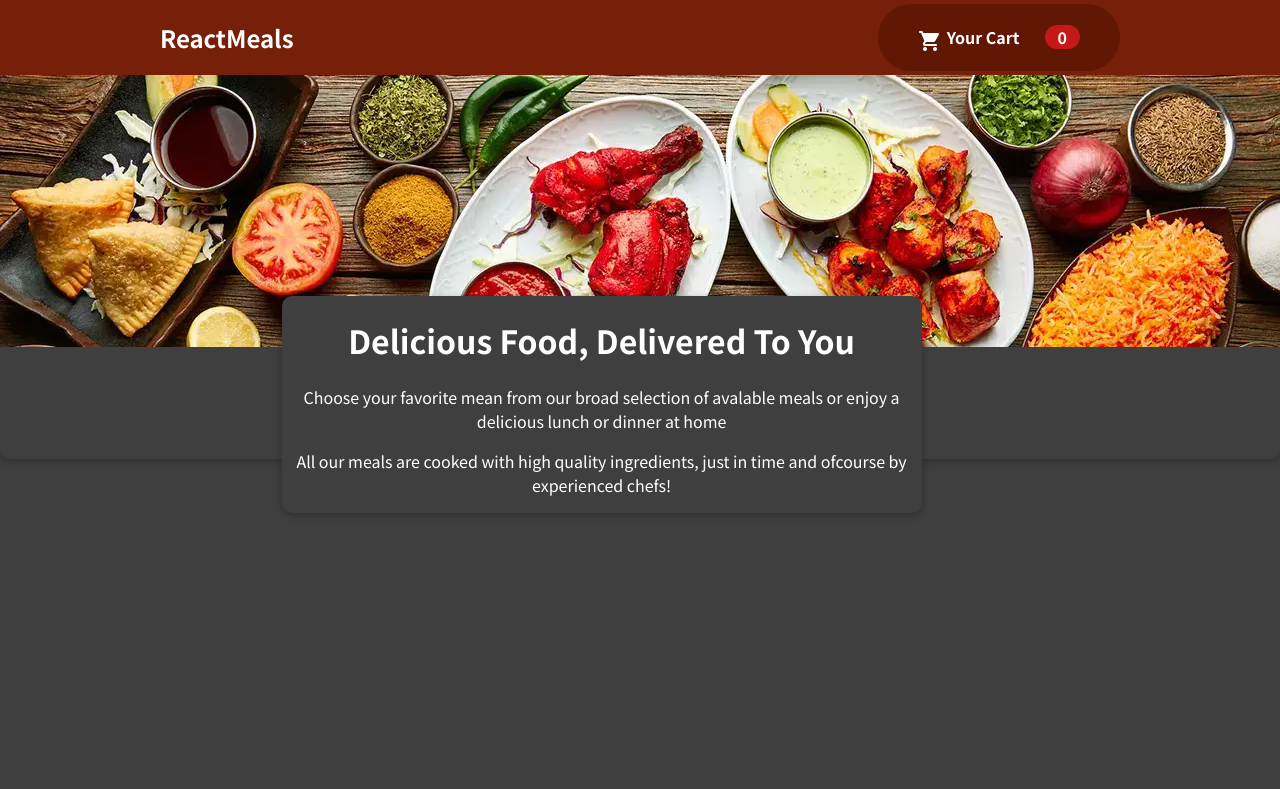
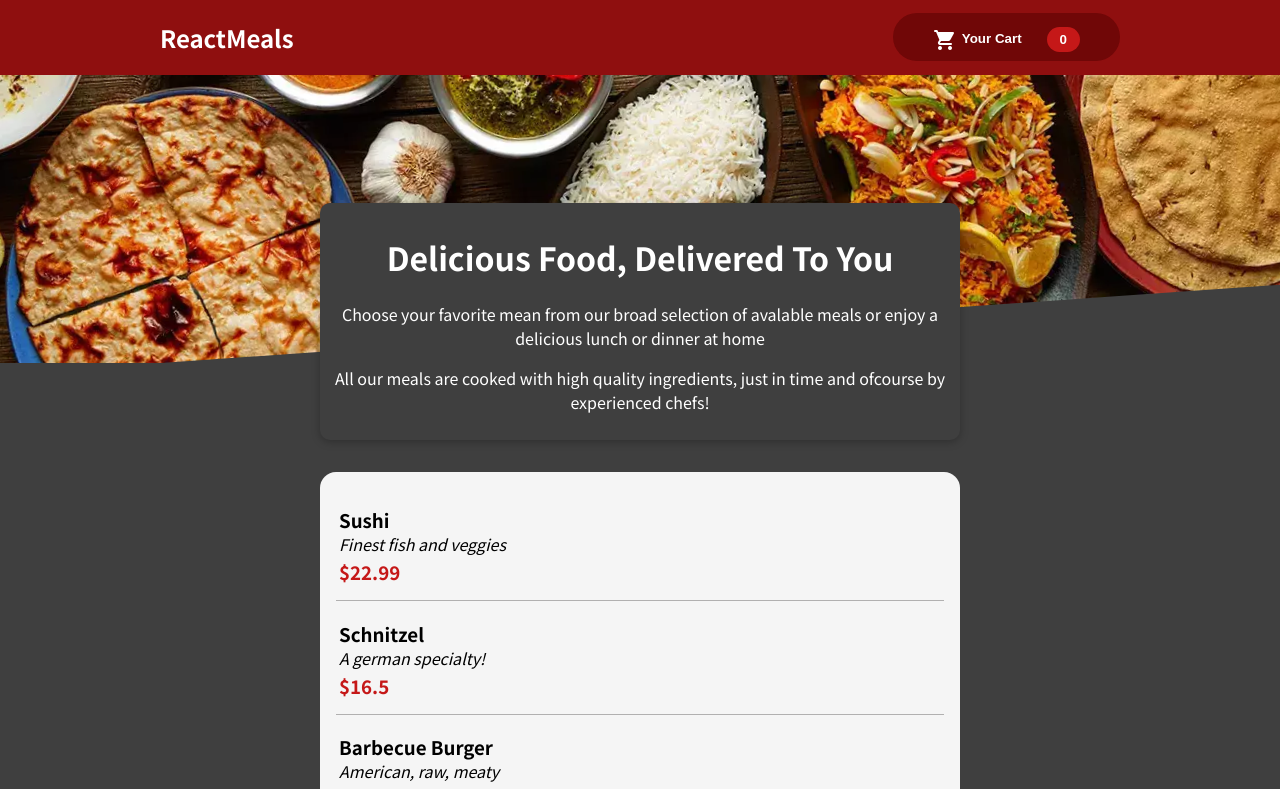
Before and after one commit to Abbi964/Restaurant_Website, a React (Create React App) app: page / in a window 1280 px wide. Shown: the top 789 px of the page. Built offline with nearby package versions, Linux system fonts and the light colour scheme.

Commit message:
Making the meals visible

```diff
--- a/src/App.js
+++ b/src/App.js
@@ -1,10 +1,14 @@
 import React, {Fragment} from "react";
 import Header from './components/Layout/Header'
+import Meals from "./components/Meals/Meals";
 
 function App() {
   return (
     <Fragment>
       <Header/>
+      <main>
+        <Meals/>
+      </main>
     </Fragment>
   );
 }
--- a/src/components/Layout/Header.css
+++ b/src/components/Layout/Header.css
@@ -1,11 +1,11 @@
 .header_card{
-    padding-bottom: 7rem;
+    padding-bottom: 6.2rem;
 }
 
 .nav_bar{
     display: flex;
     justify-content: space-between;
-    background: #762009;
+    background: #8f0f0f;
     padding: 0 10rem 0 10rem;
     align-items: center;
 
@@ -15,43 +15,12 @@ h1{
     color: white;
 }
 
-.header_cart{
-    display: flex;
-    background-color: #601703;
-    padding: 0px 40px 0px 40px;
-    color: white;
-    border-radius: 200px;
-}
-
-.cart_img{
-    height: 24px;
-    margin-top: 25px;
-}
-
-.your_cart{
-    padding: 0 25px 0 5px;
-}
-
-.cart_item_count{
-    background-color: #c51818;
-    padding: 0 13px 0 13px;
-    border-radius: 14px;
-}
-
 .restaurant_banner{
-    aspect-ratio: 16/3.4;
+    aspect-ratio: 16/3.6;
     overflow: hidden;
     width: 100%;
 }
 .restaurant_banner img{
-    width: inherit;
+    width: 104%;
+    transform: rotateZ(-4deg) translateY(-31rem) translateX(-1rem);
 }
-
-.summary{
-    width: 50vw;
-    position: absolute;
-    left: 22vw;
-    top: 37%;
-    color: white;
-    text-align: center;
-}
--- a/src/components/Layout/Header.js
+++ b/src/components/Layout/Header.js
@@ -1,38 +1,17 @@
 import React from "react";
 import "./Header.css";
-import Card from "../UI/Card";
+import HeaderCartBtn from "./HearderCartBtn";
 
 function Header() {
   return (
     <header className="header">
-      <Card className="header_card">
         <nav className="nav_bar">
           <h1>ReactMeals</h1>
-          <div className="header_cart">
-            <img
-              className="cart_img"
-              alt="cart-icon"
-              src="/media/cart-icon.png"
-            ></img>
-            <h4 className="your_cart">Your Cart</h4>
-            <h4 className="cart_item_count">0</h4>
-          </div>
+          <HeaderCartBtn/>
         </nav>
         <div className="restaurant_banner">
           <img src="/media/restaurant_banner.jpg" alt="restaurant_banner"></img>
         </div>
-      </Card>
-      <Card className="summary">
-        <h1>Delicious Food, Delivered To You</h1>
-        <p>
-          Choose your favorite mean from our broad selection of avalable meals
-          or enjoy a delicious lunch or dinner at home
-        </p>
-        <p>
-          All our meals are cooked with high quality ingredients, just in time
-          and ofcourse by experienced chefs!
-        </p>
-      </Card>
     </header>
   );
 }
--- /dev/null
+++ b/src/components/Layout/HeaderCartBtn.module.css
@@ -0,0 +1,25 @@
+.header_cart_btn{
+    display: flex;
+    background-color: #700707;
+    padding: 0px 40px 0px 40px;
+    color: white;
+    border-radius: 200px;
+    border: none;
+    height: 3rem;
+}
+
+.cart_img{
+    height: 24px;
+    margin-top: 15px;
+}
+
+.your_cart{
+    padding: 0 25px 0 5px;
+}
+
+.cart_item_count{
+    background-color: #c51818;
+    padding: 5px 13px 5px 13px;
+    border-radius: 14px;
+    margin-top: 14px;
+}
--- /dev/null
+++ b/src/components/Layout/HearderCartBtn.js
@@ -0,0 +1,19 @@
+import React from "react";
+import classes from './HeaderCartBtn.module.css'
+
+function HeaderCartBtn(props){
+
+    return(
+        <button className={classes.header_cart_btn}>
+            <img
+              className={classes.cart_img}
+              alt="cart-icon"
+              src="/media/cart-icon.png"
+            ></img>
+            <h4 className={classes.your_cart}>Your Cart</h4>
+            <h4 className={classes.cart_item_count}>0</h4>
+        </button>
+    )
+}
+
+export default HeaderCartBtn;
--- /dev/null
+++ b/src/components/Meals/MealItem.js
@@ -0,0 +1,15 @@
+import React from "react";
+import classes from './MealItem.module.css'
+
+function MealItem(props){
+
+    return (
+        <div id={props.id} className={classes.meal_item}>
+            <h3>{props.name}</h3>
+            <p>{props.description}</p>
+            <h3 className={classes.meal_price}>{`$${props.price}`}</h3>
+        </div>
+    )
+}
+
+export default MealItem;
--- /dev/null
+++ b/src/components/Meals/MealItem.module.css
@@ -0,0 +1,18 @@
+.meal_item{
+    border-bottom: 1px solid #b1b0b0;
+    padding-bottom: 2rem;
+    padding-left: 3px;
+}
+
+.meal_item h3{
+    margin-bottom: -17px;
+}
+
+.meal_item p{
+    margin-bottom: -17px;
+    font-style: italic;
+}
+
+.meal_price{
+    color: #c51818
+}
--- /dev/null
+++ b/src/components/Meals/Meals.js
@@ -0,0 +1,42 @@
+import React, { Fragment } from "react";
+import MealsSummary from "./MealsSummary";
+import MealsList from "./MealsList";
+
+function Meals(){
+
+    const DUMMY_MEALS = [
+        {
+          id: 'm1',
+          name: 'Sushi',
+          description: 'Finest fish and veggies',
+          price: 22.99,
+        },
+        {
+          id: 'm2',
+          name: 'Schnitzel',
+          description: 'A german specialty!',
+          price: 16.5,
+        },
+        {
+          id: 'm3',
+          name: 'Barbecue Burger',
+          description: 'American, raw, meaty',
+          price: 12.99,
+        },
+        {
+          id: 'm4',
+          name: 'Green Bowl',
+          description: 'Healthy...and green...',
+          price: 18.99,
+        },
+      ];
+
+    return(
+        <Fragment>
+            <MealsSummary/>
+            <MealsList items={DUMMY_MEALS}/>
+        </Fragment>
+    )
+}
+
+export default Meals;
--- /dev/null
+++ b/src/components/Meals/MealsList.js
@@ -0,0 +1,23 @@
+import React from "react";
+import MealItem from "./MealItem";
+import classes from './MealsList.module.css'
+
+function MealsList(props){
+    let content = props.items.map((meal)=>(
+        <MealItem
+        key={meal.id}
+        id={meal.id}
+        name={meal.name}
+        description={meal.description}
+        price={meal.price}
+        />
+    ))
+
+    return(
+        <div className={classes.meal_list}>
+            {content}
+        </div>
+    )
+}
+
+export default MealsList;
--- /dev/null
+++ b/src/components/Meals/MealsList.module.css
@@ -0,0 +1,8 @@
+.meal_list{
+    width: 50vw;
+    background: whitesmoke;
+    margin: auto;
+    border-radius: 1rem;
+    padding: 1rem;
+    margin-top: 2rem;
+}
--- /dev/null
+++ b/src/components/Meals/MealsSummary.js
@@ -0,0 +1,21 @@
+import React from "react";
+import Card from "../UI/Card";
+import classes from './MealsSummary.module.css'
+
+function MealsSummary() {
+  return (
+    <Card className={classes.summary}>
+      <h1>Delicious Food, Delivered To You</h1>
+      <p>
+        Choose your favorite mean from our broad selection of avalable meals or
+        enjoy a delicious lunch or dinner at home
+      </p>
+      <p>
+        All our meals are cooked with high quality ingredients, just in time and
+        ofcourse by experienced chefs!
+      </p>
+    </Card>
+  );
+}
+
+export default MealsSummary;
--- /dev/null
+++ b/src/components/Meals/MealsSummary.module.css
@@ -0,0 +1,10 @@
+
+.summary{
+    width: 50vw;
+    position: relative;
+    color: white;
+    text-align: center;
+    margin: auto;
+    margin-top: -10rem;
+    padding: 10px;
+}
```
